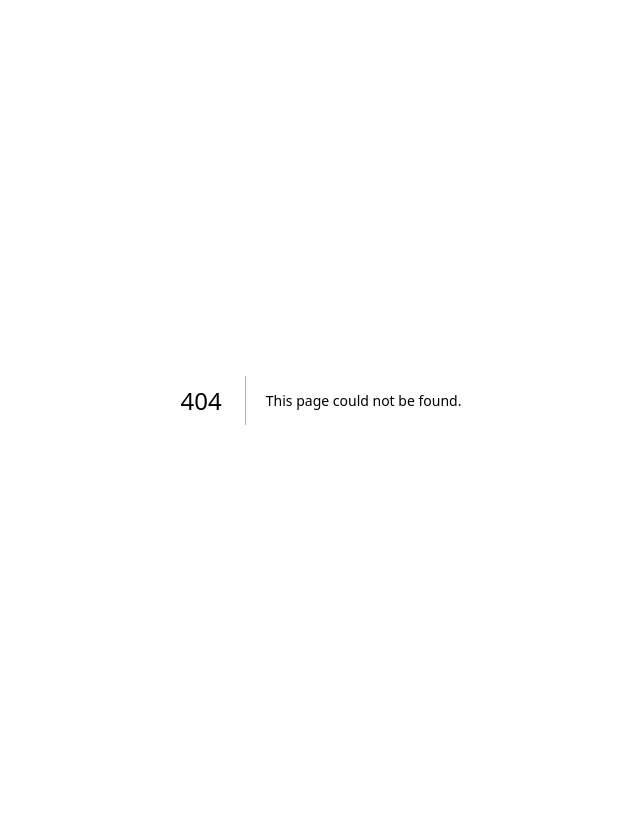
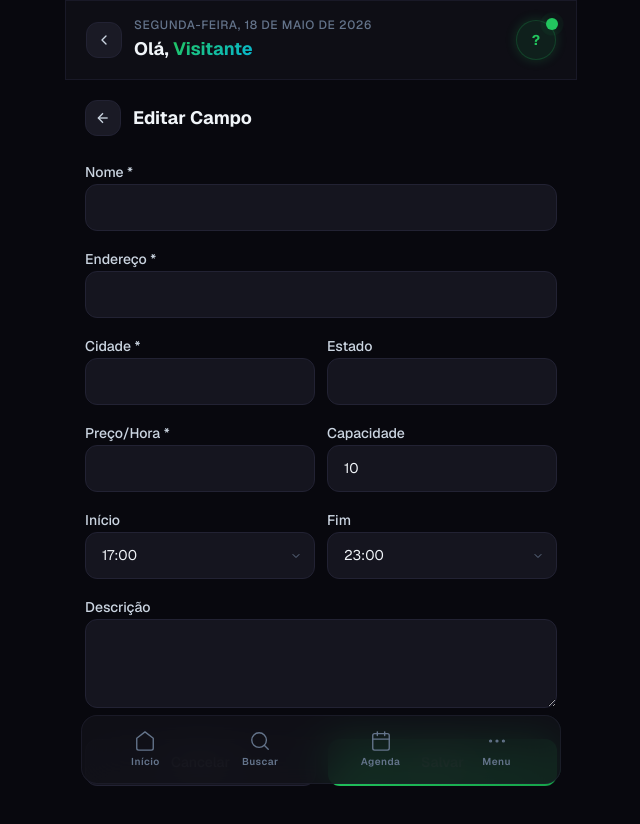
Before and after one commit to geandreac/MatchDay, a Next.js app: page /owner/editar/1 in a window 1280 px wide. Before the commit this address had no page. Shown: the top 824 px of the page, without its empty margins (319-959 px from the left). Before the commit the page ends 800 px from the top, so only its background shows below. Built offline with nearby package versions, Linux system fonts and the light colour scheme; no server answers.

Commit message:
feat: modo claro funcional, editar campo, maps/waze, 5km raio, README

```diff
--- a/src/app/(main)/menu/preferencias/page.tsx
+++ b/src/app/(main)/menu/preferencias/page.tsx
@@ -1,46 +1,48 @@
 "use client";
 
-import { useState, useEffect } from "react";
+import { useState } from "react";
+import Link from "next/link";
+import { useTheme } from "@/components/theme-provider";
 
 export default function Preferencias() {
-  const [theme, setTheme] = useState<"dark" | "light">("dark");
+  const { theme, toggle } = useTheme();
   const [lang, setLang] = useState("pt-BR");
 
-  useEffect(() => {
-    const saved = localStorage.getItem("theme");
-    if (saved === "light" || saved === "dark") setTheme(saved);
-  }, []);
-
-  function toggleTheme(t: "dark" | "light") {
-    setTheme(t);
-    localStorage.setItem("theme", t);
-    document.documentElement.classList.toggle("dark", t === "dark");
-    document.documentElement.classList.toggle("light", t === "light");
+  function handleLangChange(e: React.ChangeEvent<HTMLSelectElement>) {
+    const newLang = e.target.value;
+    setLang(newLang);
+    localStorage.setItem("matchday-lang", newLang);
+    // TODO: implementar i18n futuro
   }
 
   return (
     <div className="space-y-5">
+      <Link href="/menu" className="flex items-center gap-2 text-sm text-text-3 hover:text-text transition-colors">
+        <svg width="16" height="16" viewBox="0 0 24 24" fill="none" stroke="currentColor" strokeWidth="2"><polyline points="15 18 9 12 15 6"/></svg>
+        Voltar
+      </Link>
+
       <h2 className="text-lg font-bold text-text">Preferências</h2>
 
       {/* Aparência */}
       <div className="card p-5">
         <h3 className="text-sm font-semibold text-text-2 tracking-wide uppercase mb-4">Aparência</h3>
         <div className="grid grid-cols-2 gap-3">
-          <button onClick={() => toggleTheme("dark")}
+          <button onClick={() => { if (theme !== "dark") toggle(); }}
             className={`rounded-xl p-4 text-center transition-all duration-300 ${
               theme === "dark" ? "bg-primary/10 border-2 border-primary" : "bg-surface-2 border-2 border-border hover:border-primary/40"
             }`}>
             <div className="mx-auto mb-2 flex h-10 w-10 items-center justify-center rounded-lg bg-surface-2 border border-border">
-              <svg width="20" height="20" viewBox="0 0 24 24" fill="none" stroke="currentColor" strokeWidth="1.5"><path d="M21 12.79A9 9 0 1 1 11.21 3 7 7 0 0 0 21 12.79z"/></svg>
+              <svg width="20" height="20" viewBox="0 0 24 24" fill="none" stroke="#cbd5e1" strokeWidth="1.5"><path d="M21 12.79A9 9 0 1 1 11.21 3 7 7 0 0 0 21 12.79z"/></svg>
             </div>
             <p className="text-sm font-medium text-text">Escuro</p>
           </button>
-          <button onClick={() => toggleTheme("light")}
+          <button onClick={() => { if (theme !== "light") toggle(); }}
             className={`rounded-xl p-4 text-center transition-all duration-300 ${
               theme === "light" ? "bg-primary/10 border-2 border-primary" : "bg-surface-2 border-2 border-border hover:border-primary/40"
             }`}>
             <div className="mx-auto mb-2 flex h-10 w-10 items-center justify-center rounded-lg bg-surface-2 border border-border">
-              <svg width="20" height="20" viewBox="0 0 24 24" fill="none" stroke="currentColor" strokeWidth="1.5"><circle cx="12" cy="12" r="5"/><line x1="12" y1="1" x2="12" y2="3"/><line x1="12" y1="21" x2="12" y2="23"/><line x1="4.22" y1="4.22" x2="5.64" y2="5.64"/><line x1="18.36" y1="18.36" x2="19.78" y2="19.78"/><line x1="1" y1="12" x2="3" y2="12"/><line x1="21" y1="12" x2="23" y2="12"/><line x1="4.22" y1="19.78" x2="5.64" y2="18.36"/><line x1="18.36" y1="5.64" x2="19.78" y2="4.22"/></svg>
+              <svg width="20" height="20" viewBox="0 0 24 24" fill="none" stroke="#f59e0b" strokeWidth="1.5"><circle cx="12" cy="12" r="5"/><line x1="12" y1="1" x2="12" y2="3"/><line x1="12" y1="21" x2="12" y2="23"/></svg>
             </div>
             <p className="text-sm font-medium text-text">Claro</p>
           </button>
@@ -50,11 +52,12 @@ export default function Preferencias() {
       {/* Idioma */}
       <div className="card p-5">
         <h3 className="text-sm font-semibold text-text-2 tracking-wide uppercase mb-3">Idioma</h3>
-        <select value={lang} onChange={(e) => setLang(e.target.value)} className="input-base">
+        <select value={lang} onChange={handleLangChange} className="input-base">
           <option value="pt-BR">Português (Brasil)</option>
           <option value="en">English</option>
           <option value="es">Español</option>
         </select>
+        <p className="mt-2 text-xs text-text-3">Idioma salvo. A tradução completa será implementada em breve.</p>
       </div>
     </div>
   );
--- a/src/app/(main)/owner/campos/[id]/page.tsx
+++ b/src/app/(main)/owner/campos/[id]/page.tsx
@@ -123,15 +123,19 @@ export default function DetalhesCampo() {
         ))}
       </div>
 
-      {/* Toggle Active */}
-      <button onClick={toggleActive}
-        className={`w-full rounded-xl py-3 text-sm font-medium transition-all duration-300 ${
-          field.active
-            ? "btn-secondary text-text-3"
-            : "btn-primary"
-        }`}>
-        {field.active ? "Desativar Campo" : "Ativar Campo"}
-      </button>
+      {/* Toggle Active & Edit */}
+      <div className="flex gap-3">
+        <button onClick={toggleActive}
+          className={`flex-1 rounded-xl py-3 text-sm font-medium transition-all duration-300 ${
+            field.active ? "btn-secondary text-text-3" : "btn-primary"
+          }`}>
+          {field.active ? "Desativar" : "Ativar"}
+        </button>
+        <Link href={`/owner/editar/${field.id}`}
+          className="flex-1 rounded-xl py-3 text-sm font-medium transition-all duration-300 text-center bg-accent/10 text-accent border border-accent/20 hover:bg-accent/20">
+          Editar Campo
+        </Link>
+      </div>
 
       {/* Generate Link */}
       <div className="card p-5">
--- /dev/null
+++ b/src/app/(main)/owner/editar/[id]/page.tsx
@@ -0,0 +1,133 @@
+"use client";
+
+import { useEffect, useState } from "react";
+import { useParams, useRouter } from "next/navigation";
+import Link from "next/link";
+
+export default function EditarCampo() {
+  const params = useParams();
+  const router = useRouter();
+  const [form, setForm] = useState({
+    name: "", cep: "", address: "", city: "", state: "", description: "",
+    capacity: "10", pricePerHour: "", startHour: "17", endHour: "23",
+  });
+  const [error, setError] = useState("");
+  const [loading, setLoading] = useState(true);
+  const [saving, setSaving] = useState(false);
+
+  useEffect(() => {
+    (async () => {
+      const id = (await params).id;
+      const res = await fetch(`/api/fields/${id}`);
+      if (res.ok) {
+        const f = await res.json();
+        setForm({
+          name: f.name, cep: f.cep || "", address: f.address, city: f.city,
+          state: f.state || "", description: f.description || "",
+          capacity: String(f.capacity), pricePerHour: String(f.pricePerHour),
+          startHour: String(f.startHour), endHour: String(f.endHour),
+        });
+      }
+      setLoading(false);
+    })();
+  }, [params]);
+
+  function handleChange(e: React.ChangeEvent<HTMLInputElement | HTMLTextAreaElement | HTMLSelectElement>) {
+    setForm((prev) => ({ ...prev, [e.target.name]: e.target.value }));
+  }
+
+  async function handleSubmit(e: React.FormEvent) {
+    e.preventDefault(); setError(""); setSaving(true);
+    const id = (await params).id;
+    const res = await fetch(`/api/fields/${id}`, {
+      method: "PUT",
+      headers: { "Content-Type": "application/json" },
+      body: JSON.stringify(form),
+    });
+    if (res.ok) {
+      router.push(`/owner/campos/${id}`); router.refresh();
+    } else {
+      const data = await res.json();
+      setError(data.error || "Erro ao salvar.");
+    }
+    setSaving(false);
+  }
+
+  if (loading) {
+    return (
+      <div className="flex items-center justify-center py-20">
+        <div className="relative"><div className="h-10 w-10 animate-spin rounded-full border-2 border-primary/20 border-t-primary" /></div>
+      </div>
+    );
+  }
+
+  return (
+    <div className="space-y-6 stagger">
+      <div className="flex items-center gap-3">
+        <Link href={`/owner/campos/${(params as any).id}`} className="flex h-9 w-9 items-center justify-center rounded-xl bg-surface-2 border border-border hover:border-primary/40 transition-colors text-text-2">
+          <svg width="16" height="16" viewBox="0 0 24 24" fill="none" stroke="currentColor" strokeWidth="2"><line x1="19" y1="12" x2="5" y2="12" /><polyline points="12 19 5 12 12 5" /></svg>
+        </Link>
+        <div>
+          <h2 className="text-lg font-bold text-text">Editar Campo</h2>
+          <p className="text-sm text-text-3">{form.name}</p>
+        </div>
+      </div>
+
+      <form onSubmit={handleSubmit} className="space-y-4">
+        {error && <div className="rounded-xl bg-danger/10 border border-danger/20 px-4 py-3 text-sm text-danger">{error}</div>}
+
+        <div className="space-y-1">
+          <label className="text-sm font-medium text-text-2">Nome *</label>
+          <input name="name" value={form.name} onChange={handleChange} className="input-base" required />
+        </div>
+        <div className="space-y-1">
+          <label className="text-sm font-medium text-text-2">Endereço *</label>
+          <input name="address" value={form.address} onChange={handleChange} className="input-base" required />
+        </div>
+        <div className="grid grid-cols-2 gap-3">
+          <div className="space-y-1">
+            <label className="text-sm font-medium text-text-2">Cidade *</label>
+            <input name="city" value={form.city} onChange={handleChange} className="input-base" required />
+          </div>
+          <div className="space-y-1">
+            <label className="text-sm font-medium text-text-2">Estado</label>
+            <input name="state" value={form.state} onChange={handleChange} className="input-base" maxLength={2} />
+          </div>
+        </div>
+        <div className="grid grid-cols-2 gap-3">
+          <div className="space-y-1">
+            <label className="text-sm font-medium text-text-2">Preço/Hora *</label>
+            <input name="pricePerHour" type="number" step="0.01" value={form.pricePerHour} onChange={handleChange} className="input-base" required />
+          </div>
+          <div className="space-y-1">
+            <label className="text-sm font-medium text-text-2">Capacidade</label>
+            <input name="capacity" type="number" value={form.capacity} onChange={handleChange} className="input-base" />
+          </div>
+        </div>
+        <div className="grid grid-cols-2 gap-3">
+          <div className="space-y-1">
+            <label className="text-sm font-medium text-text-2">Início</label>
+            <select name="startHour" value={form.startHour} onChange={handleChange} className="input-base">
+              {Array.from({ length: 24 }, (_, i) => (<option key={i} value={i}>{String(i).padStart(2, "0")}:00</option>))}
+            </select>
+          </div>
+          <div className="space-y-1">
+            <label className="text-sm font-medium text-text-2">Fim</label>
+            <select name="endHour" value={form.endHour} onChange={handleChange} className="input-base">
+              {Array.from({ length: 24 }, (_, i) => (<option key={i} value={i}>{String(i).padStart(2, "0")}:00</option>))}
+            </select>
+          </div>
+        </div>
+        <div className="space-y-1">
+          <label className="text-sm font-medium text-text-2">Descrição</label>
+          <textarea name="description" value={form.description} onChange={handleChange} rows={3} className="input-base" />
+        </div>
+
+        <div className="flex gap-3 pt-2">
+          <Link href={`/owner/campos/${(params as any).id}`} className="btn-secondary flex-1 text-center">Cancelar</Link>
+          <button type="submit" disabled={saving} className="btn-primary flex-1">{saving ? "Salvando..." : "Salvar"}</button>
+        </div>
+      </form>
+    </div>
+  );
+}
--- a/src/app/api/fields/search/route.ts
+++ b/src/app/api/fields/search/route.ts
@@ -42,6 +42,7 @@ export async function GET(request: Request) {
         const dist = calcularDistancia(userLat, userLng, f.latitude!, f.longitude!);
         return { ...f, distanciaKm: Math.round(dist * 10) / 10 };
       })
+      .filter((f) => f.distanciaKm <= 5)
       .sort((a, b) => (a.distanciaKm ?? Infinity) - (b.distanciaKm ?? Infinity)) as any;
   }
 
--- a/src/components/providers.tsx
+++ b/src/components/providers.tsx
@@ -1,8 +1,13 @@
 "use client";
 
 import { SessionProvider } from "next-auth/react";
+import { ThemeProvider } from "./theme-provider";
 import { ReactNode } from "react";
 
 export function Providers({ children }: { children: ReactNode }) {
-  return <SessionProvider>{children}</SessionProvider>;
+  return (
+    <SessionProvider>
+      <ThemeProvider>{children}</ThemeProvider>
+    </SessionProvider>
+  );
 }
--- /dev/null
+++ b/src/components/theme-provider.tsx
@@ -0,0 +1,44 @@
+"use client";
+
+import { useEffect, useState, createContext, useContext, ReactNode } from "react";
+
+type Theme = "dark" | "light";
+
+const ThemeContext = createContext<{ theme: Theme; toggle: () => void }>({
+  theme: "dark",
+  toggle: () => {},
+});
+
+export function ThemeProvider({ children }: { children: ReactNode }) {
+  const [theme, setTheme] = useState<Theme>("dark");
+  const [mounted, setMounted] = useState(false);
+
+  useEffect(() => {
+    const saved = localStorage.getItem("matchday-theme") as Theme | null;
+    if (saved === "light" || saved === "dark") {
+      setTheme(saved);
+    }
+    setMounted(true);
+  }, []);
+
+  useEffect(() => {
+    if (!mounted) return;
+    document.documentElement.classList.toggle("light", theme === "light");
+    document.documentElement.classList.toggle("dark", theme === "dark");
+    localStorage.setItem("matchday-theme", theme);
+  }, [theme, mounted]);
+
+  function toggle() {
+    setTheme((prev) => (prev === "dark" ? "light" : "dark"));
+  }
+
+  if (!mounted) return <>{children}</>;
+
+  return (
+    <ThemeContext.Provider value={{ theme, toggle }}>
+      {children}
+    </ThemeContext.Provider>
+  );
+}
+
+export const useTheme = () => useContext(ThemeContext);
```
Also changed, not shown: src/app/campo/[id]/page.tsx (+15 -1 lines), 1 other file (tests, documents, lock files or other folders).
